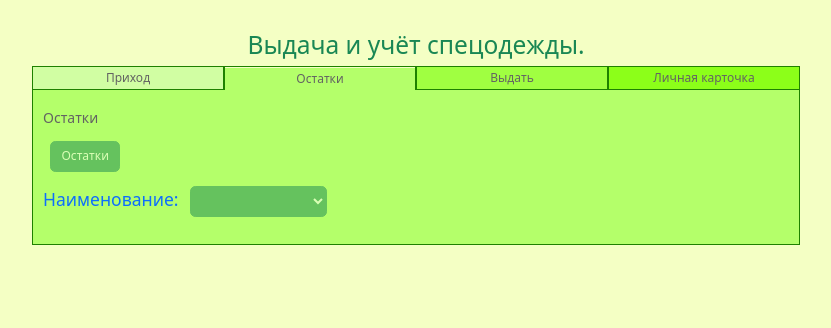
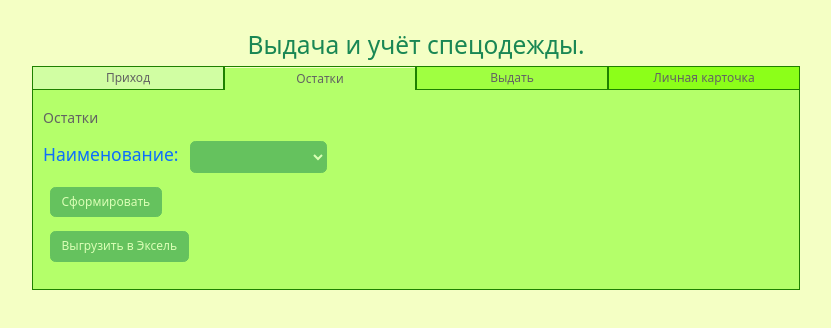
Before and after one commit to ENNA-Egor/Learn-React-Vite, a React (Vite) app: page / in a window 1280 px wide. Both pictures are taken after a click on the button "Остатки". Shown: the top 328 px of the page, without its empty margins (224-1055 px from the left). Built offline with nearby package versions, Linux system fonts and the light colour scheme.

Commit message:
Добавил кнопик в остатки

```diff
--- a/src/module/Leftovers.jsx
+++ b/src/module/Leftovers.jsx
@@ -15,7 +15,7 @@ class Leftovers extends Component {
     this.setState({
       selectedSubject,
     });
-    alert(selectedSubject);
+    // alert(selectedSubject);
   };
 
 
@@ -26,13 +26,16 @@ class Leftovers extends Component {
     <h2>Остатки</h2>
       <form name="form2" id="form2" action="">
         <div>
-          <div>
-              <button type="button" className="btn btn-ost btn-success m-2">Остатки</button>
-          </div>
           <span className="text-primary fs-5">Наименование: </span>
             <select name="subject2" id="subject2" className="btn btn-success m-2" value={this.state.selectedSubject} onChange={this.handleSubjectChange}>
               {this.state.subjects2.map(subject => <option key={subject} value={subject}>{subject}</option>)}
             </select>
+          <div>
+              <button type="button" className="btn btn-ost btn-success m-2">Сформировать</button>
+          </div>
+          <div>
+              <button type="button" className="btn btn-ost btn-success m-2">Выгрузить в Эксель</button>
+          </div>
         </div>
       </form>
   </div>
```
